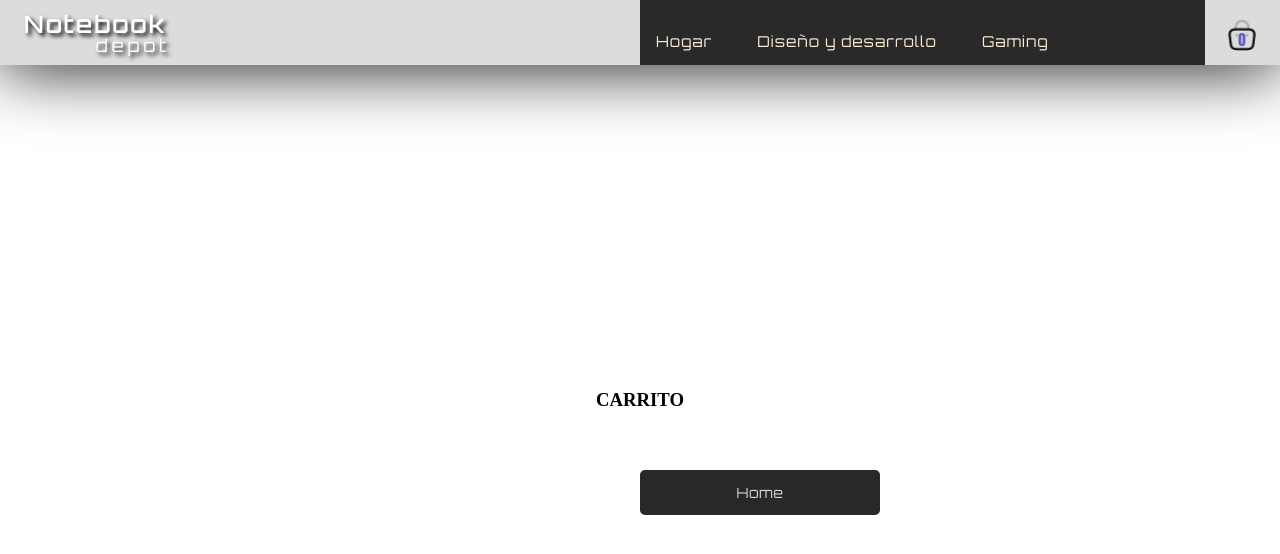
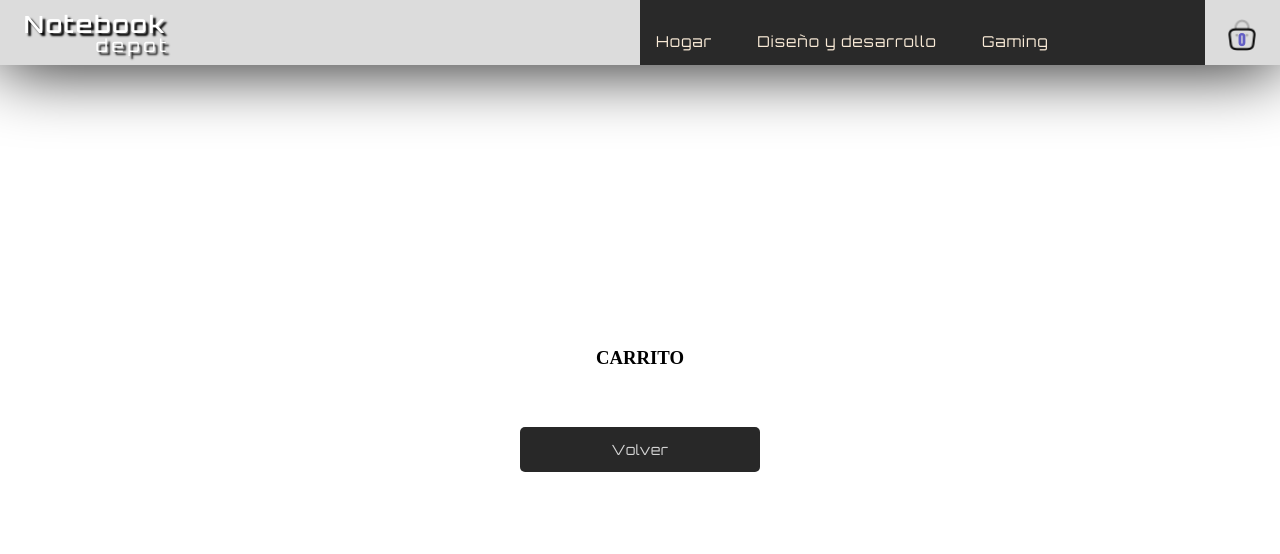
Before and after one commit to PabloC-Chiavarino/NotebookDepot, a React (Vite) app: page /cart in a window 1280 px wide. Shown: the top 554 px of the page. Built offline with nearby package versions, Linux system fonts and the light colour scheme.

Commit message:
[update] navigation fixes and improvements

```diff
--- a/src/components/MainBtn/index.jsx
+++ b/src/components/BackBtn/index.jsx
@@ -1,7 +1,7 @@
 import { useNavigate } from 'react-router-dom'
 import './styles.css'
 
-const MainBtn = ({ text='Volver' }) => {
+const BackBtn = ({ text='Volver' }) => {
     const navigate = useNavigate()
     const goBack = () => navigate(-1)
 
@@ -10,4 +10,4 @@ const MainBtn = ({ text='Volver' }) => {
     )
 }
 
-export default MainBtn
+export default BackBtn
--- a/src/components/ItemCount/index.jsx
+++ b/src/components/ItemCount/index.jsx
@@ -1,6 +1,4 @@
 import { useState } from 'react'
-import { Link } from 'react-router-dom';
-import { MainBtn } from '../../components';
 import minusImg from '../../assets/icons/minus.png'
 import plusImg from '../../assets/icons/plus.png'
 import "./styles.css";
@@ -23,7 +21,7 @@ const ItemCount = () => {
         <input className="card__input" type="text" readOnly="readonly" />
         <img className="card__buttons--plus" src={plusImg} alt="+" onClick={itemAdd} />
       </div>
-      <MainBtn text={'Agregar producto'} />
+      <button className='mainBtn'>Agregar producto</button>
     </div>
   )
 };
--- a/src/components/ItemCount/styles.css
+++ b/src/components/ItemCount/styles.css
@@ -38,3 +38,29 @@
     background: transparent;
     outline: none;
 }
+
+.mainBtn {
+    display: flex;
+    align-items: center;
+    justify-content: center;
+    height: 45px;
+    text-decoration: none;
+    border: none;
+    width: 240px;
+    font-family: 'Orbitron', sans-serif;
+    background-color: rgb(40, 40, 40);
+    color: rgb(212, 212, 212);
+    border: none;
+    transition: 0.3s;
+    border-radius: 5px;
+    letter-spacing: 0.5px;
+    font-size: 14px;
+    margin-top: 40px;
+    position: absolute;
+}
+
+.mainBtn:hover {
+    cursor: pointer;
+    background-color: rgb(201, 201, 201);
+    color: rgb(87, 87, 87);
+}
--- a/src/components/ItemDetail/index.jsx
+++ b/src/components/ItemDetail/index.jsx
@@ -1,5 +1,5 @@
 
-import { ItemCount, MainBtn } from '../../components'
+import { ItemCount, BackBtn } from '../../components'
 import './styles.css'
 
 const ItemDetail = ({ product }) => {
@@ -24,7 +24,7 @@ const ItemDetail = ({ product }) => {
                     </div>
                 </div>
                 <ItemCount />
-                <MainBtn />
+                <BackBtn />
             </div>
         </>
     )
--- a/src/components/ItemListContainer/index.jsx
+++ b/src/components/ItemListContainer/index.jsx
@@ -22,7 +22,7 @@ const ItemListContainer = () => {
         <section className='products__container'>
             {loading ? (
                 categoryId ? (
-                    <Loader greeting={`Cargando ${categoryId} ...`} />
+                    <Loader greeting={`Cargando ${categoryId}`} />
                 ) : (
                     <Loader greeting={`Bienvenido`} />
                 )
--- a/src/components/Loader/styles.css
+++ b/src/components/Loader/styles.css
@@ -27,7 +27,7 @@
 
 .loader__container {
     display: flex;
-    width: 150px;
+    width: 270px;
     height: 100px;
     position: absolute;
     z-index: 2;
--- a/src/components/index.js
+++ b/src/components/index.js
@@ -9,4 +9,4 @@ export {default as ItemDetail} from './ItemDetail'
 export {default as ItemCount} from './ItemCount'
 export {default as Loader} from './Loader'
 export {default as SectionTitle} from './SectionTitle'
-export {default as MainBtn} from './MainBtn'
+export {default as BackBtn} from './BackBtn'
--- a/src/pages/cart/index.jsx
+++ b/src/pages/cart/index.jsx
@@ -1,5 +1,4 @@
-import { Link } from 'react-router-dom';
-import { MainBtn } from '../../components';
+import { BackBtn } from '../../components';
 import './styles.css'
 
 const Cart = () => {
@@ -7,7 +6,7 @@ const Cart = () => {
         <>
             <div className='cart__container'>
                 <h3>CARRITO</h3>
-                <Link to={'/'}><MainBtn text={'Home'} /></Link>
+                <BackBtn />
             </div>
         </>
     )
--- a/src/pages/notFound404/index.jsx
+++ b/src/pages/notFound404/index.jsx
@@ -1,6 +1,5 @@
 import { Link } from 'react-router-dom'
 import './styles.css'
-import { MainBtn } from '../../components'
 
 const NotFound404 = () => {
     return (
@@ -8,7 +7,7 @@ const NotFound404 = () => {
             <h1>404 Not Found</h1>
             <h2>Ops!..</h2>
             <h3>La página solicitada no existe.</h3>
-            <Link to={'/'}><MainBtn text={'Home'} /></Link>
+            <Link to={'/'} className='mainBtn'>Home</Link>
         </div>
     )
 }
--- a/src/pages/notFound404/styles.css
+++ b/src/pages/notFound404/styles.css
@@ -8,3 +8,29 @@
     align-items: center;
     font-family: sans-serif;
 }
+
+.mainBtn {
+    display: flex;
+    align-items: center;
+    justify-content: center;
+    height: 45px;
+    text-decoration: none;
+    border: none;
+    width: 240px;
+    font-family: 'Orbitron', sans-serif;
+    background-color: rgb(40, 40, 40);
+    color: rgb(212, 212, 212);
+    border: none;
+    transition: 0.3s;
+    border-radius: 5px;
+    letter-spacing: 0.5px;
+    font-size: 14px;
+    margin-top: 40px;
+    position: relative;
+}
+
+.mainBtn:hover {
+    cursor: pointer;
+    background-color: rgb(201, 201, 201);
+    color: rgb(87, 87, 87);
+}
```
Also changed, not shown: src/components/BackBtn/styles.css (renamed from src/components/MainBtn/styles.css).
